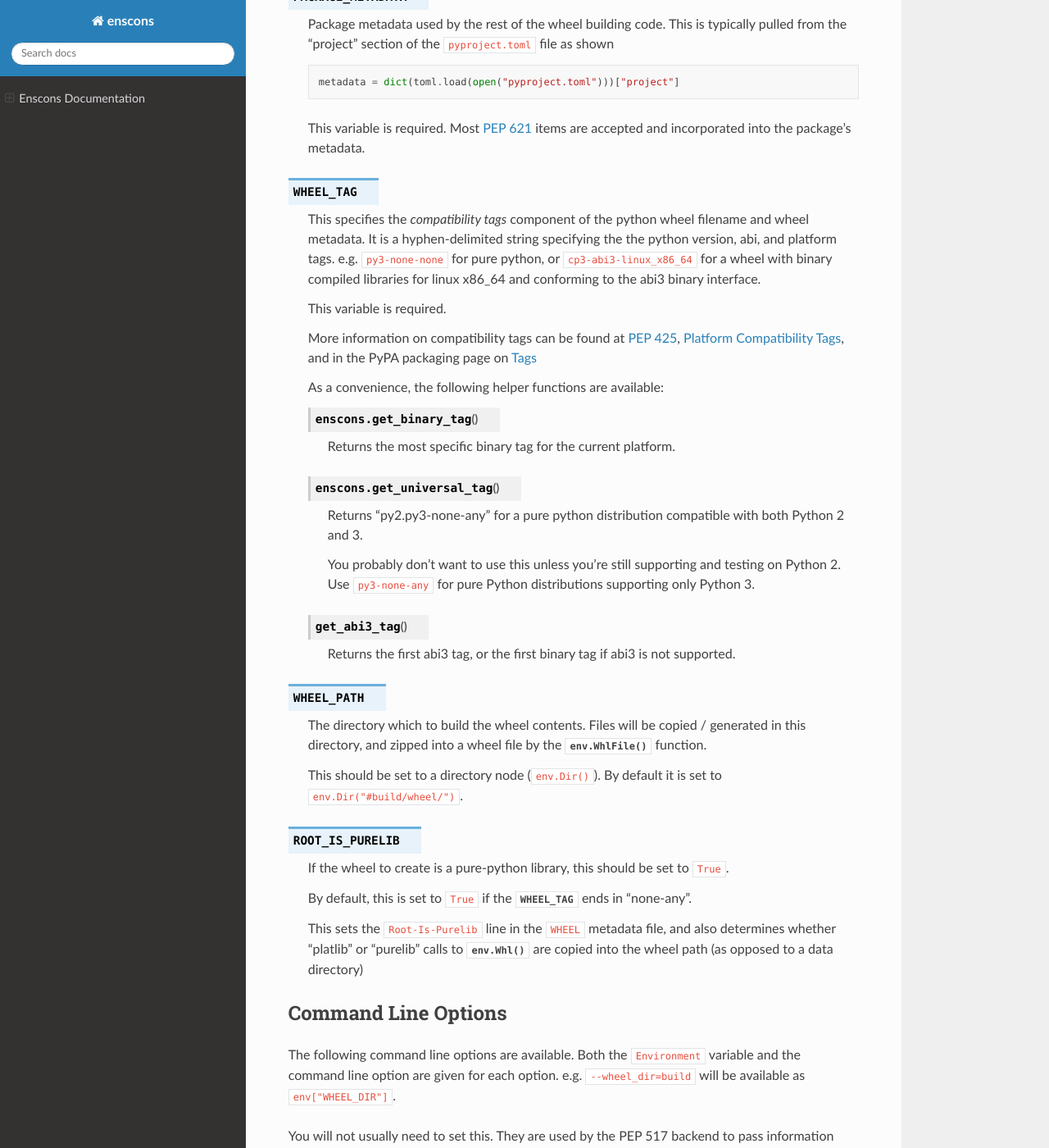
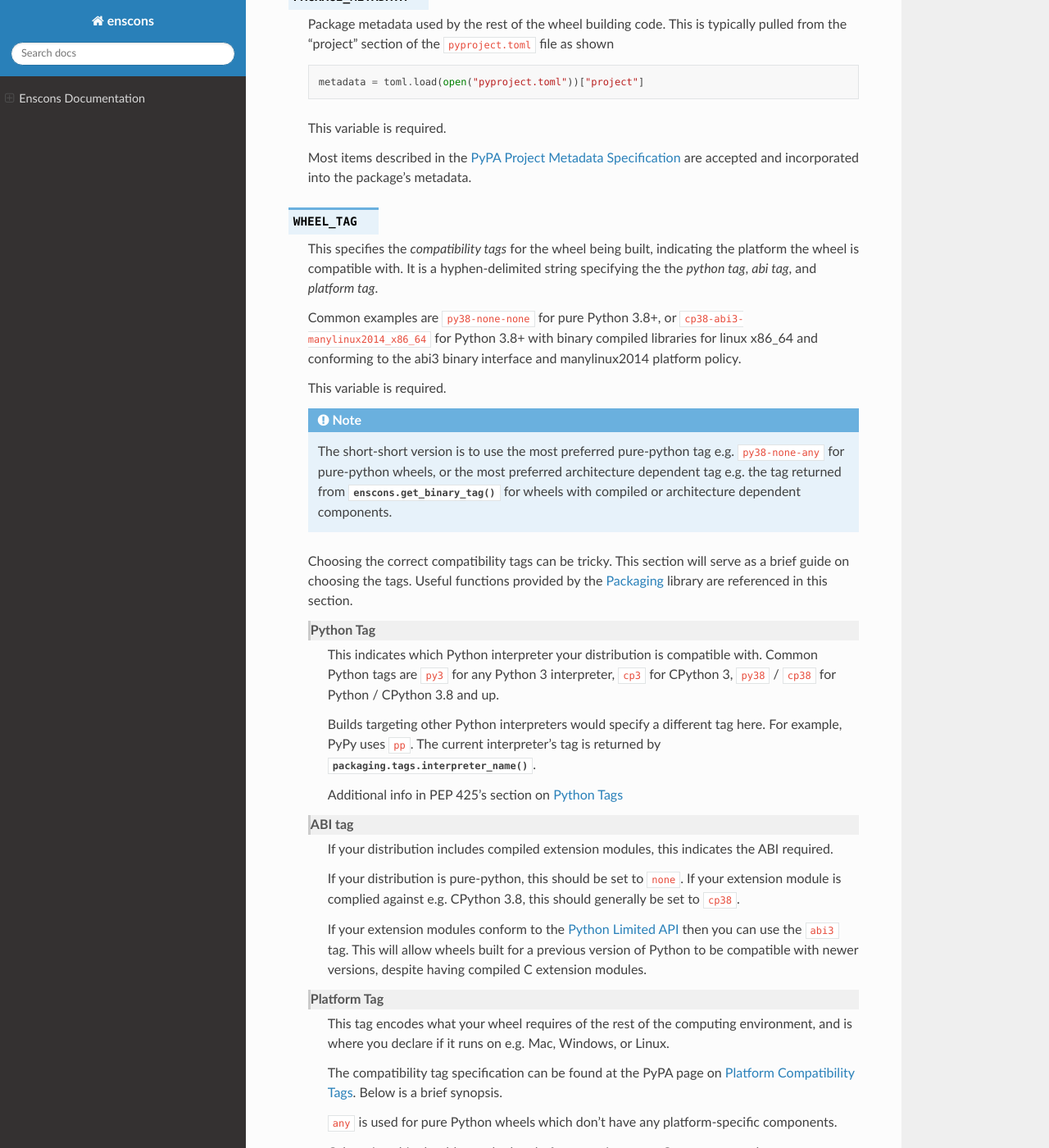
Before and after one commit to dholth/enscons, a Sphinx documentation site: the page built from docs/index.rst, in a window 1280 px wide and 1400 px high, scrolled down 4554 px. Shown: the whole window at 82% size. Built offline with Sphinx 7.4.7 and the Read the Docs theme 2.0.0, drawn with Linux system fonts in a browser that asks for light colours; some of the changed text lies outside the part shown.

Commit message:
Docs updates: more on wheel tags, how to build the wheel

```diff
--- a/docs/index.rst
+++ b/docs/index.rst
@@ -23,11 +23,12 @@ build-backend.
     build-backend = "enscons.api"
 
 This tells build frontends such as ``pip`` to build the package using Enscons. Add any other
-*build-time* requirements to the requires list here. This should only be requirements needed
+*build-time* requirements to the requires list here. This should only list requirements needed
 to build the wheel. Runtime dependencies should not be specified here.
 
 It is recommended to add other static project metadata to a ``[project]`` section in this file
-in accordance with `PEP 621 <https://peps.python.org/pep-0621/>`_.
+in accordance with the PyPA specification on
+`Declaring Project Metadata <https://packaging.python.org/en/latest/specifications/declaring-project-metadata/#declaring-project-metadata>`_
 Here's an example showing the essential items that Enscons knows about:
 
 .. code-block:: toml
@@ -50,7 +51,7 @@ Here's an example showing the essential items that Enscons knows about:
     url = "https://example.com/myproject"
 
     # This specifies the root directory which will be added to the python path when
-    # installing in editable mode (pip install -e)
+    # installing in editable mode (pip install -e).
     src_root = "."
 
     [project.scripts]
@@ -71,7 +72,7 @@ and the dependency graph. This script is named ``SConstruct`` but may also be ca
 ``SConstruct.py`` or ``sconstruct.py`` which may be helpful to enable syntax highlighting
 in your editor.
 
-An SCons script's defines *Builders* which will declare how to build *targets*
+An SCons script defines *Builders* which will declare how to build *targets*
 from *sources*. Sources and targets are typically files or directories, and are collectively
 known as *nodes*. The nodes then form a dependency graph with the builders as edges.
 
@@ -113,7 +114,7 @@ The SConstruct ``Environment`` object should be created as shown:
 
 .. code-block:: python
 
-        metadata = dict(toml.load(open("pyproject.toml")))["project"]
+        metadata = toml.load(open("pyproject.toml"))["project"]
         tag = "py3-none-any"
 
         env = Environment(
@@ -131,12 +132,13 @@ different than the system process's environment). Two variables are required:
 
 The :py:data:`PACKAGE_METADATA` should typically come from the ``pyproject.toml`` file's
 ``[project]`` section as shown, but doesn't have to.
-Most `PEP 621 <https://peps.python.org/pep-0621/>`_ items are accepted and incorporated into
+Most
+`project metadata <https://packaging.python.org/en/latest/specifications/declaring-project-metadata/#declaring-project-metadata>`_
+keys are accepted and incorporated into
 the wheel's metadata.
 
-The wheel tag should be set to the
-`PEP 425 <https://peps.python.org/pep-0425/>`_,
-compatibility tag of the wheel. See :py:data:`WHEEL_TAG` for more information.
+The wheel tag should be set to the compatibility tag of the wheel. See :py:data:`WHEEL_TAG`
+for more information.
 
 More environment variables may be defined, and are described in the `Environment Variables`_
 section.
@@ -146,7 +148,7 @@ Environment Builders
 
 .. py:function:: env.Whl(category, source, root=None)
 
-    Copies wheel members into their archive locations.
+    Copies files into a temporary directory which holds the contents of the wheel.
 
     :param str category: "purelib", "platlib", "headers", "data", etc.
     :param source: files belonging to category
@@ -230,31 +232,113 @@ These variables are settable using kwargs to the ``Environment()`` constructor.
 
     .. code-block:: python
 
-        metadata = dict(toml.load(open("pyproject.toml")))["project"]
+        metadata = toml.load(open("pyproject.toml"))["project"]
 
-    This variable is required. Most `PEP 621 <https://peps.python.org/pep-0621/>`_ items are
-    accepted and incorporated into the package's metadata.
+    This variable is required.
+
+    Most items described in the
+    `PyPA Project Metadata Specification <https://packaging.python.org/en/latest/specifications/declaring-project-metadata/>`_
+    are accepted and incorporated into the package's metadata.
 
 .. py:data:: WHEEL_TAG
 
-    This specifies the *compatibility tags* component of the python wheel filename and wheel
-    metadata. It is a hyphen-delimited string specifying the the python version, abi, and
-    platform tags. e.g. ``py3-none-none`` for pure python, or ``cp3-abi3-linux_x86_64`` for
-    a wheel with binary compiled libraries for linux x86_64 and conforming to the abi3 binary
-    interface.
+    This specifies the *compatibility tags* for the wheel being built, indicating the
+    platform the wheel is compatible with. It is a hyphen-delimited string specifying the
+    the *python tag*, *abi tag*, and *platform tag*.
+
+    Common examples are ``py38-none-none`` for pure Python 3.8+, or
+    ``cp38-abi3-manylinux2014_x86_64`` for Python 3.8+ with binary compiled libraries for
+    linux x86_64 and conforming to the abi3 binary interface and manylinux2014 platform
+    policy.
 
     This variable is required.
 
-    More information on compatibility tags can be found at
-    `PEP 425 <https://peps.python.org/pep-0425/>`_,
-    `Platform Compatibility Tags <https://packaging.python.org/en/latest/specifications/platform-compatibility-tags/>`_,
-    and in the PyPA packaging page on `Tags <https://packaging.pypa.io/en/stable/tags.html>`_
+    .. note::
+        The short-short version is to use the most preferred pure-python tag e.g.
+        ``py38-none-any`` for pure-python wheels, or the most preferred architecture
+        dependent tag e.g. the tag returned from :py:func:`enscons.get_binary_tag()`
+        for wheels with compiled or architecture dependent components.
+
+    Choosing the correct compatibility tags can be tricky. This section will serve
+    as a brief guide on choosing the tags. Useful functions provided by the
+    `Packaging <https://packaging.pypa.io/en/stable/index.html>`_
+    library are referenced in this section.
+
+    Python Tag
+        This indicates which Python interpreter your distribution is compatible with.
+        Common Python tags are ``py3`` for any Python 3 interpreter, ``cp3`` for
+        CPython 3, ``py38`` / ``cp38`` for Python / CPython 3.8 and up.
+
+        Builds targeting other Python interpreters would specify a different tag here.
+        For example, PyPy uses ``pp``. The current interpreter's tag is returned by
+        :py:func:`packaging.tags.interpreter_name()`.
+
+        Additional info in PEP 425's section on `Python Tags <https://peps.python.org/pep-0425/#python-tag>`_
+
+    ABI tag
+        If your distribution includes compiled extension modules, this indicates the ABI required.
+
+        If your distribution is pure-python, this should be set to ``none``. If your extension
+        module is complied against e.g. CPython 3.8, this should generally be set to ``cp38``.
+
+        If your extension modules conform to the
+        `Python Limited API <https://docs.python.org/3/c-api/stable.html>`_
+        then you can use the ``abi3`` tag. This will allow wheels built for a previous version
+        of Python to be compatible with newer versions, despite having compiled C extension
+        modules.
+
+    Platform Tag
+        This tag encodes what your wheel requires of the rest of the computing environment,
+        and is where you declare if it runs on e.g. Mac, Windows, or Linux.
+
+        The compatibility tag specification can be found at the PyPA page on
+        `Platform Compatibility Tags <https://packaging.python.org/en/latest/specifications/platform-compatibility-tags/>`_.
+        Below is a brief synopsis.
+
+        ``any`` is used for pure Python wheels which don't have any platform-specific components.
+
+        Otherwise, this should encode the platform requirements. Common examples are:
+        ``linux_x86_64``, ``win_amd64``, ``macosx_10_9_x86_64``.
+
+        Since Linux platforms vary so wildly, wheels tagged with a generic ``linux_*`` are
+        not uploadable to PyPI. Instead, standards for Linux compatibility called ``manylinux``
+        are described in
+        `PEP 600 <https://peps.python.org/pep-0600/>`_, and specific requirements for
+        the latest ``manylinux2014`` policy are found in
+        `PEP 599 <https://peps.python.org/pep-0599/>`_.
+
+        It's recommended to build your wheels on CentOS7 for compatibility with
+        the ``manylinux2014`` policy. This ensures compatilitiy with most modern Linux platforms.
+        PyPA maintains a set of
+        `Manylinux Docker Images <https://quay.io/organization/pypa>`_ for the purpose
+        of building Linux wheels.
+
+        A full Manylinux platform tag consists of the specific manylinux policy keyword and
+        architecture, e.g. ``manylinux2014_x86_64`` or ``manylinux_2_17_x86_64``.
+
+        Note that "manylinux2014" and "manylinux_2_17" are aliases of each other and
+        refer to the same policy. The general tag form is ``manylinux_GLIBCMAJOR_GLIBCMINOR_ARCH``
+        for compatibility with a minimum glibc version and architecture.
+
+        The `Auditwheel <https://github.com/pypa/auditwheel>`_ tool can scan built wheels to
+        determine if they use any symbols which do not conform to ``manylinux``.
+
+        See which platforms your current interpreter supports with
+        :py:func:`packaging.tags.platform_tags()`. The current architecture part of this tag
+        comes from :py:func:`sysconfig.get_platform()` with period ``.`` and hyphen ``-``
+        replaced with underscores ``_``.
+
 
     As a convenience, the following helper functions are available:
 
     .. py:function:: enscons.get_binary_tag()
 
-        Returns the most specific binary tag for the current platform.
+        Returns the most specific binary tag for the current platform. Use this if built
+        wheels are only guaranteed to run on the exact platform and interpreter that they were
+        built on.
+
+        *This should be the tag used for architecture-dependent wheels unless you specifically
+        intend to provide cross-Python compatibility with other ABIs  and/or platforms.*
 
     .. py:function:: enscons.get_universal_tag()
 
@@ -264,17 +348,22 @@ These variables are settable using kwargs to the ``Environment()`` constructor.
         You probably don't want to use this unless you're still supporting and testing on
         Python 2. Use ``py3-none-any`` for pure Python distributions supporting only Python 3.
 
-    .. py:function:: get_abi3_tag()
+    .. py:function:: enscons.get_abi3_tag()
 
-        Returns the first abi3 tag, or the first binary tag if abi3 is not supported.
+        Returns the first abi3 tag, or the first binary tag if abi3 is not supported. Use this
+        if compiled extension modules only access Python functions in accordance with the
+        `Limited API <https://docs.python.org/3/c-api/stable.html>`_.
+
+        Note: If you're also targeting a manylinux platform, this function may not return the correct
+        tag.
 
 .. py:data:: WHEEL_PATH
 
-   The directory which to build the wheel contents. Files will be copied / generated in this
-   directory, and zipped into a wheel file by the :py:func:`env.WhlFile` function.
+    The temporary directory which to build the wheel contents. Files will be copied / generated
+    in this directory, and zipped into a wheel file by the :py:func:`env.WhlFile` function.
 
-   This should be set to a directory node (``env.Dir()``). By default it is set to
-   ``env.Dir("#build/wheel/")``.
+    This should be set to a directory node (``env.Dir()``). By default it is set to
+    ``env.Dir("#build/wheel/")``.
 
 .. py:data:: ROOT_IS_PURELIB
 
@@ -369,3 +458,29 @@ here as a reference.
     It's set to a name generated from the package name with ".egg-info" appended to it.
     The directory is created either in the current directory or directory set by
     :option:`--egg_base`, or the value of the package metadata's ``src_root`` key.
+
+Building Your Wheel
+-------------------
+
+As enscons implements a PEP 517 compatible build backend, it is recommended to use a similarly
+compatible frontend, such as `Build <https://pypa-build.readthedocs.io/en/stable/>`_
+
+Install build with
+
+.. code-block:: shell
+
+    $ pip install build
+
+Then you can build your wheel with
+
+.. code-block:: shell
+
+    $ python -m build
+
+This will output a wheel file in the `dist/` directory by default.
+
+You can also build any defined target using the ``scons`` command. e.g.
+
+.. code-block:: shell
+
+    $ scons bdist_wheel
```
Also changed, not shown: other parts of docs/index.rst (+2 -2 lines).
